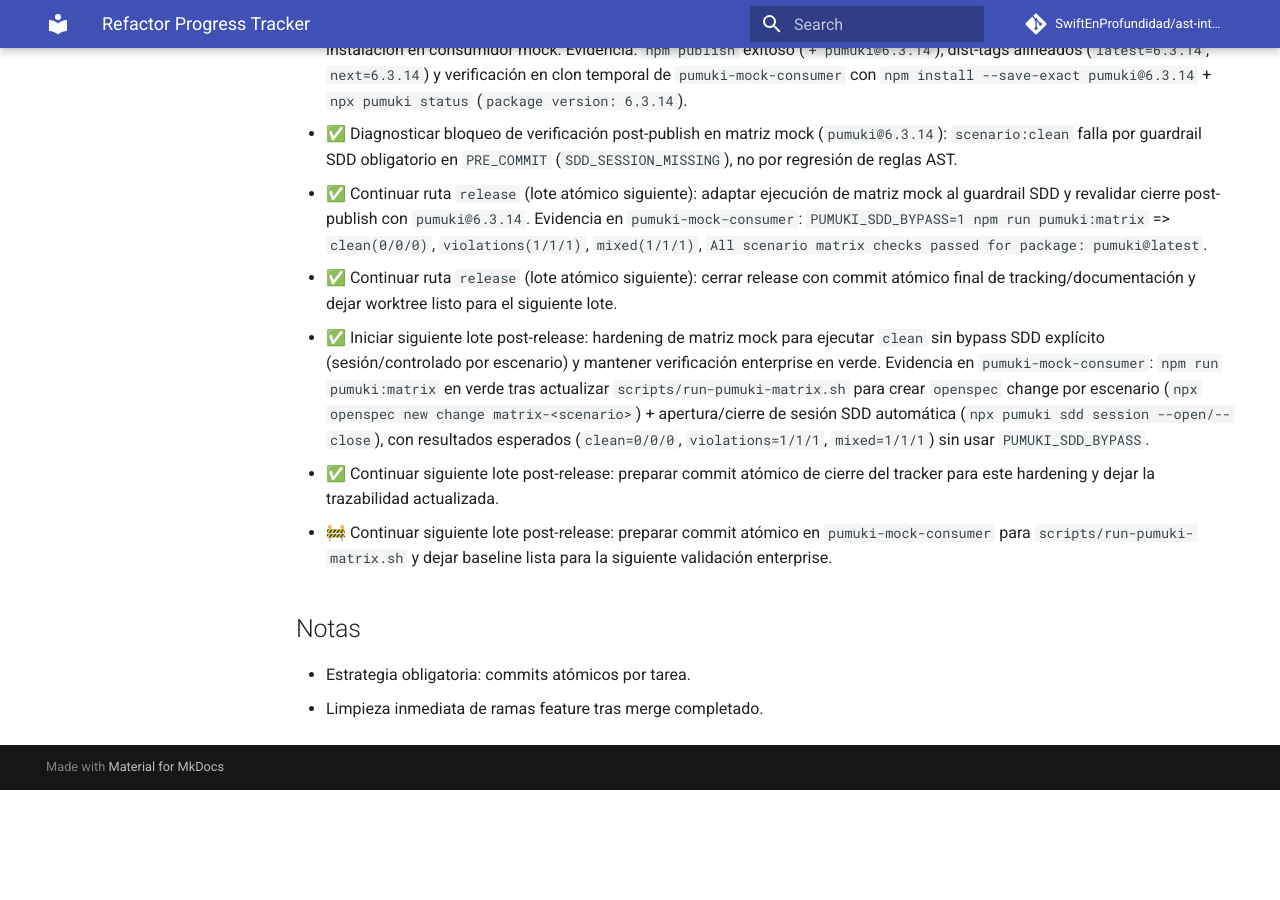
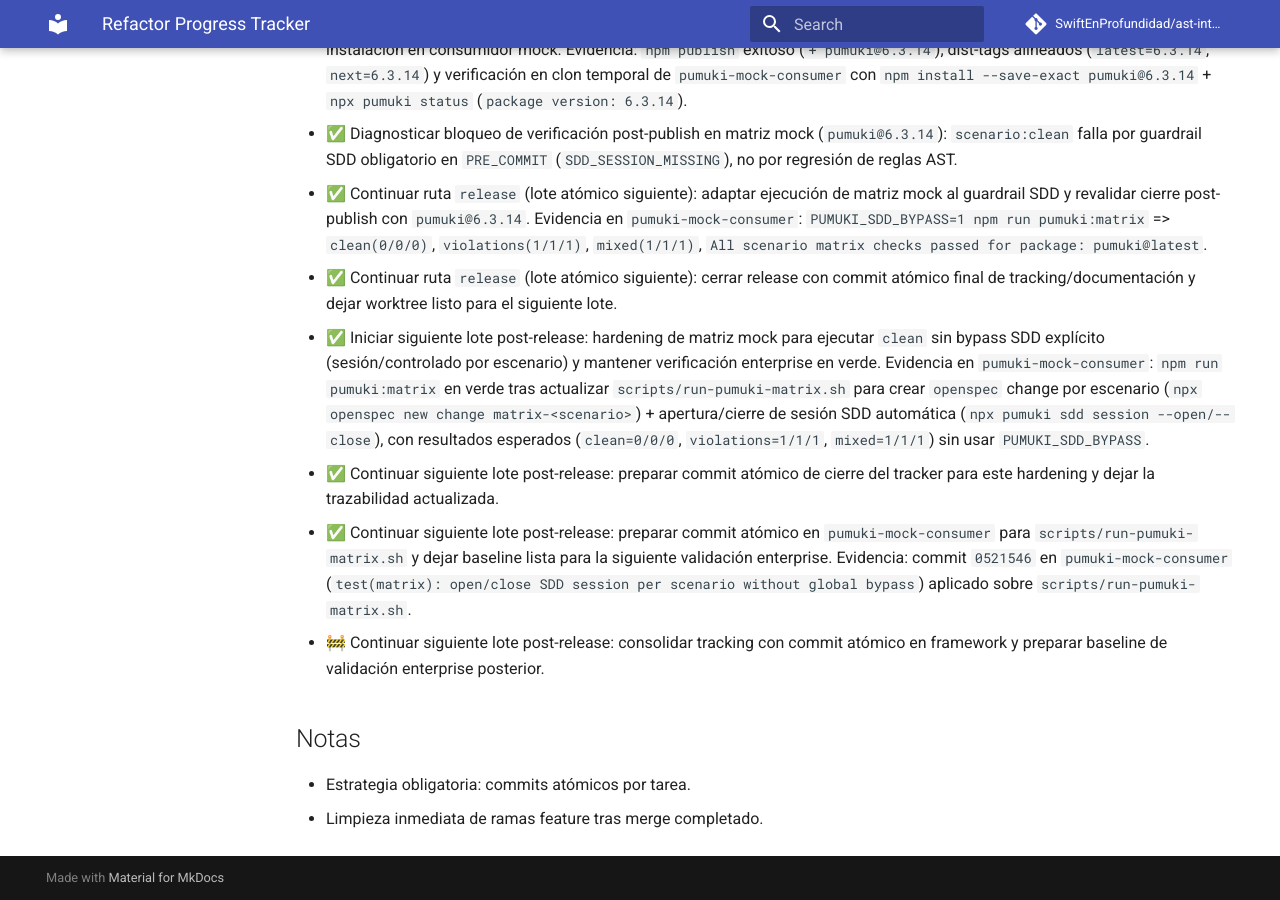
Before and after one commit to SwiftEnProfundidad/ast-intelligence-hooks, an MkDocs documentation site: the page built from docs/REFRACTOR_PROGRESS.md, in a window 1280 px wide and 900 px high, scrolled down 17068 px. Built offline with MkDocs 1.6.1 and Material for MkDocs 9.7.7, drawn with Linux system fonts in a browser that asks for light colours; comment, search, counter and statistics services are not loaded; before the commit the page ends 17858 px from its top, so only the background shows below that.

Commit message:
docs(progress): record mock matrix hardening commit and next baseline task

```diff
--- a/docs/REFRACTOR_PROGRESS.md
+++ b/docs/REFRACTOR_PROGRESS.md
@@ -373,7 +373,8 @@ Estado consolidado del refactor con seguimiento de tareas y evidencia del avance
 - ✅ Continuar ruta `release` (lote atómico siguiente): cerrar release con commit atómico final de tracking/documentación y dejar worktree listo para el siguiente lote.
 - ✅ Iniciar siguiente lote post-release: hardening de matriz mock para ejecutar `clean` sin bypass SDD explícito (sesión/controlado por escenario) y mantener verificación enterprise en verde. Evidencia en `pumuki-mock-consumer`: `npm run pumuki:matrix` en verde tras actualizar `scripts/run-pumuki-matrix.sh` para crear `openspec` change por escenario (`npx openspec new change matrix-<scenario>`) + apertura/cierre de sesión SDD automática (`npx pumuki sdd session --open/--close`), con resultados esperados (`clean=0/0/0`, `violations=1/1/1`, `mixed=1/1/1`) sin usar `PUMUKI_SDD_BYPASS`.
 - ✅ Continuar siguiente lote post-release: preparar commit atómico de cierre del tracker para este hardening y dejar la trazabilidad actualizada.
-- 🚧 Continuar siguiente lote post-release: preparar commit atómico en `pumuki-mock-consumer` para `scripts/run-pumuki-matrix.sh` y dejar baseline lista para la siguiente validación enterprise.
+- ✅ Continuar siguiente lote post-release: preparar commit atómico en `pumuki-mock-consumer` para `scripts/run-pumuki-matrix.sh` y dejar baseline lista para la siguiente validación enterprise. Evidencia: commit `0521546` en `pumuki-mock-consumer` (`test(matrix): open/close SDD session per scenario without global bypass`) aplicado sobre `scripts/run-pumuki-matrix.sh`.
+- 🚧 Continuar siguiente lote post-release: consolidar tracking con commit atómico en framework y preparar baseline de validación enterprise posterior.
 
 ## Notas
 - Estrategia obligatoria: commits atómicos por tarea.
```
